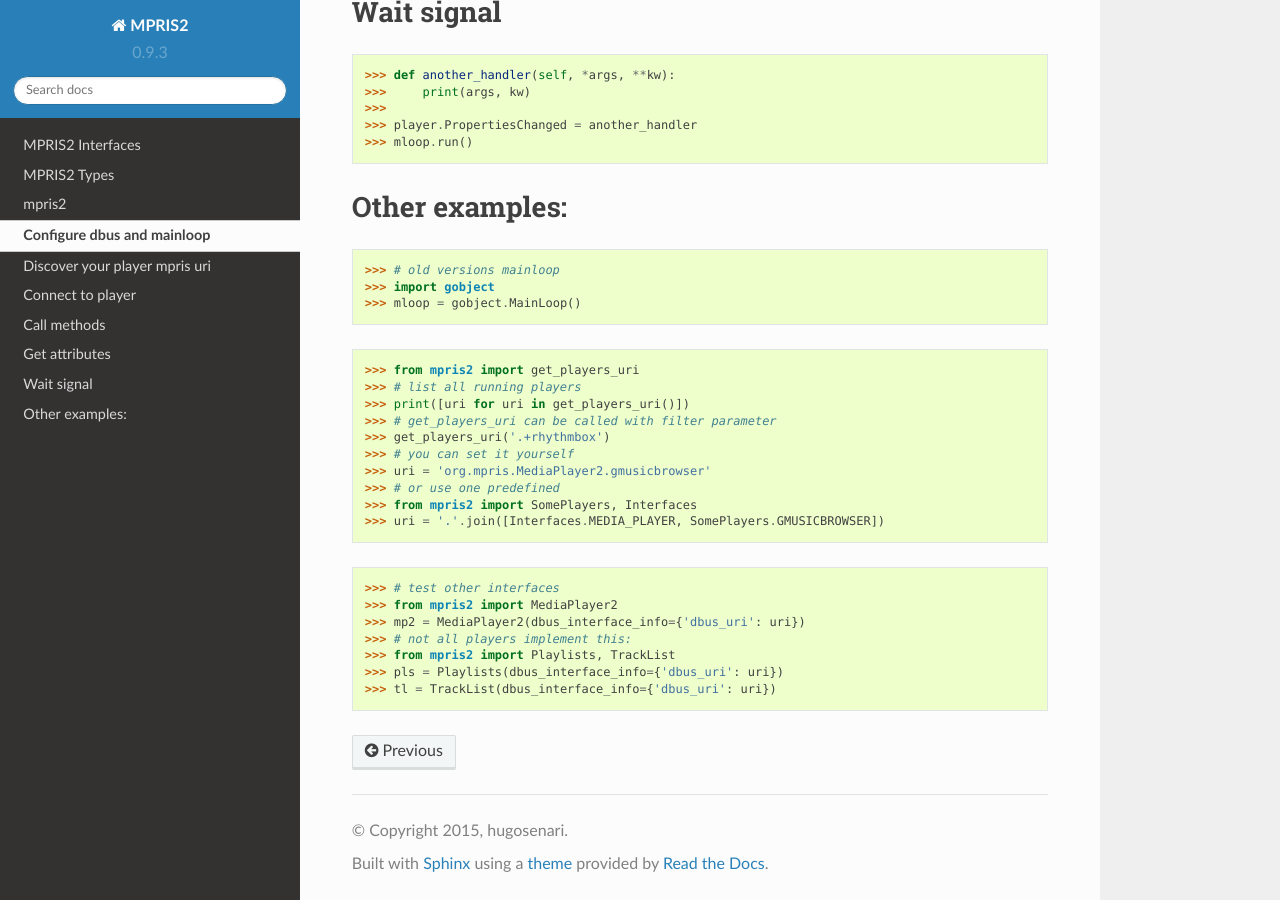
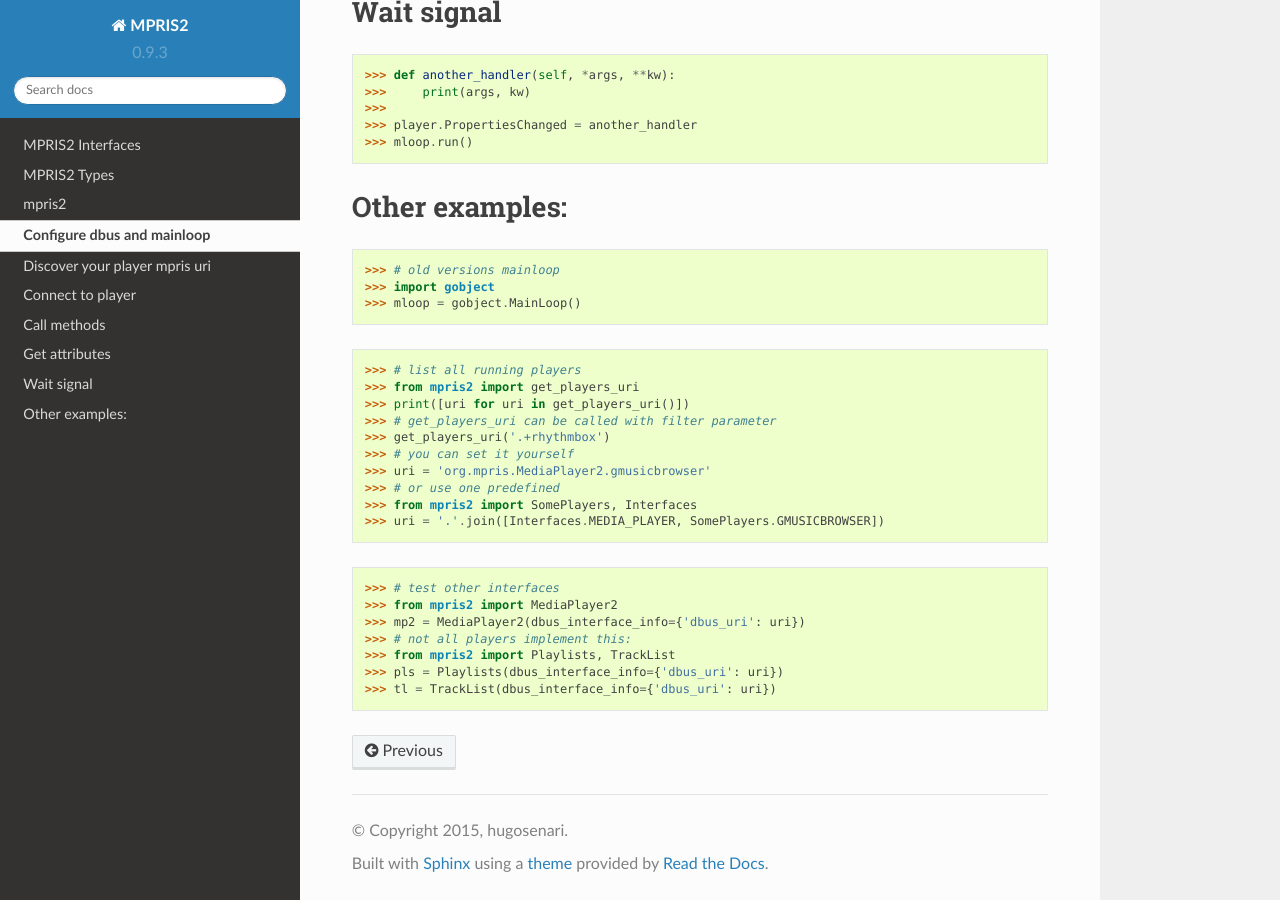
Before and after one commit to hugosenari/mpris2, a Sphinx documentation site: the page built from docs/example.rst, in a window 1280 px wide and 900 px high, scrolled down 961 px. Built offline with Sphinx 7.4.7 and the Read the Docs theme 2.0.0, drawn with Linux system fonts in a browser that asks for light colours; formulas are drawn with MathJax 3.

```diff
--- a/README.rst
+++ b/README.rst
@@ -77,8 +77,8 @@ Other examples:
 >>> import gobject
 >>> mloop = gobject.MainLoop()
 
+>>> # list all running players
 >>> from mpris2 import get_players_uri
->>> # list all running players
 >>> print([uri for uri in get_players_uri()])
 >>> # get_players_uri can be called with filter parameter
 >>> get_players_uri('.+rhythmbox')
--- a/docs/example.rst
+++ b/docs/example.rst
@@ -60,8 +60,8 @@ Other examples:
 >>> import gobject
 >>> mloop = gobject.MainLoop()
 
+>>> # list all running players
 >>> from mpris2 import get_players_uri
->>> # list all running players
 >>> print([uri for uri in get_players_uri()])
 >>> # get_players_uri can be called with filter parameter
 >>> get_players_uri('.+rhythmbox')
```
